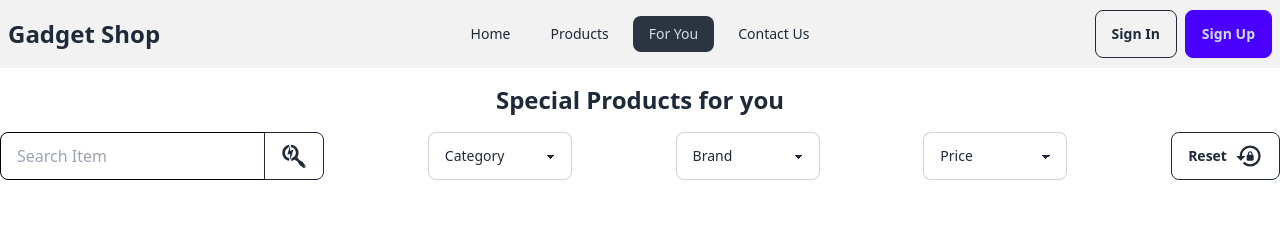
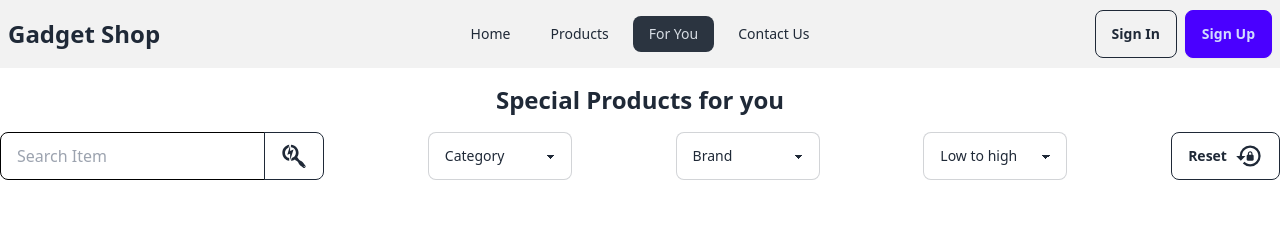
Before and after one commit to Arif-Islam21/setup, a React (Vite) app in the folder client/: page /about in a window 1280 px wide. Shown: the top 230 px of the page. Built offline with nearby package versions, Linux system fonts and the light colour scheme; no server answers.

Commit message:
creating axios Instance

```diff
--- /dev/null
+++ b/client/src/Hooks/useAxiosCommon.jsx
@@ -0,0 +1,11 @@
+import axios from "axios";
+
+const useAxiosCommon = () => {
+  const axiosCommon = axios.create({
+    baseURL: "http://localhost:4000",
+  });
+
+  return axiosCommon;
+};
+
+export default useAxiosCommon;
--- /dev/null
+++ b/client/src/Hooks/useAxiosSecure.jsx
@@ -0,0 +1,13 @@
+import axios from "axios";
+
+const useAxiosSecure = () => {
+  const token = localStorage.getItem("accessToken");
+  const axiosSecure = axios.create({
+    baseURL: "http://localhost:4000",
+    headers: `Bearar ${token}`,
+  });
+
+  return axiosSecure;
+};
+
+export default useAxiosSecure;
--- a/client/src/pages/About.jsx
+++ b/client/src/pages/About.jsx
@@ -7,7 +7,7 @@ const About = () => {
       <h1 className="text-2xl font-bold text-center my-4">
         Special Products for you
       </h1>
-      <div className="flex items-center justify-between">
+      <div className="flex items-center justify-between my-4">
         <div className="join">
           <input
             type="text"
@@ -40,13 +40,10 @@ const About = () => {
         </select>
         <select
           className="select select-bordered w-full max-w-36"
-          defaultValue={"selected"}
+          defaultValue={"asc"}
         >
-          <option disabled value={"selected"}>
-            Price
-          </option>
-          <option>Han Solo</option>
-          <option>Greedo</option>
+          <option value={"asc"}>Low to high</option>
+          <option value={"des"}>High to low</option>
         </select>
         <button className="btn btn-outline">
           Reset <MdLockReset size={28} />
```
